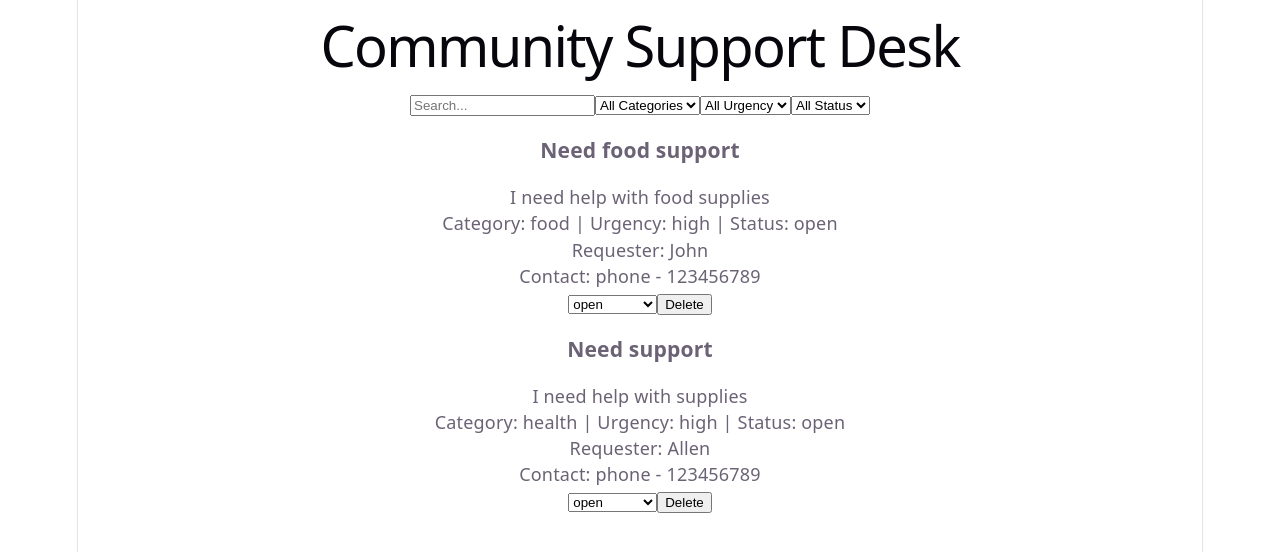
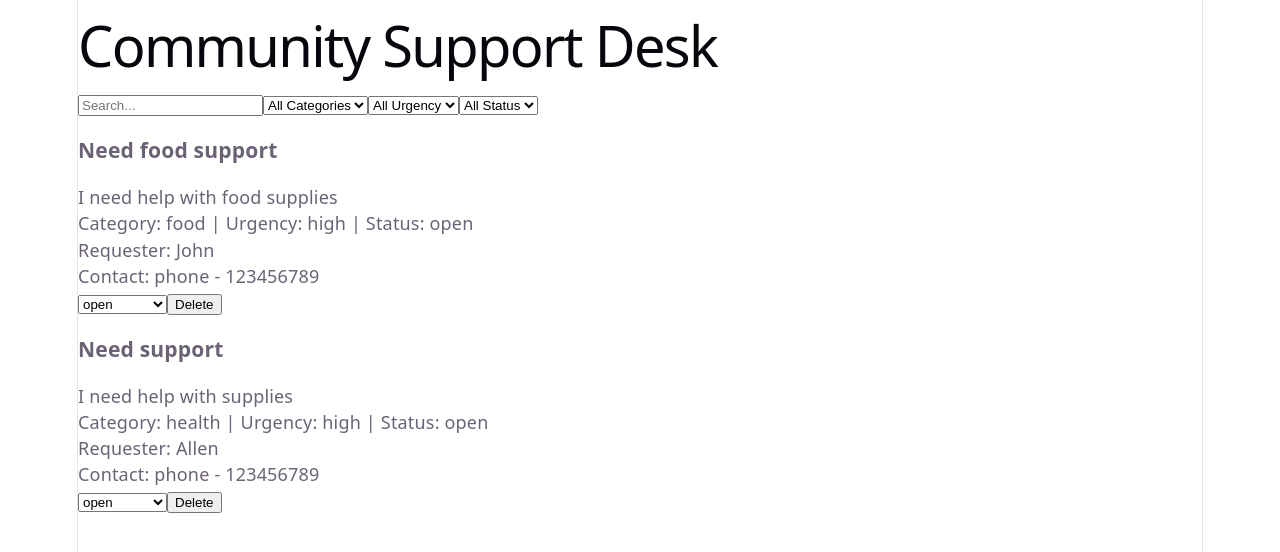
Before and after one commit to Glamnart/communityManager, a React (Vite) app: page / in a window 1280 px wide. Shown: the top 552 px of the page. Built offline with nearby package versions, Linux system fonts and the light colour scheme.

Commit message:
refactor: Comment out unused type import and RequestForm component in App.tsx; update text alignment in index.css

```diff
--- a/src/App.tsx
+++ b/src/App.tsx
@@ -1,7 +1,7 @@
 import React, { useState } from "react";
 import { RequestList } from "./components/RequestList";
 import Header from "./components/Header"
-import type { SupportRequest } from "./types/types";
+// import type { SupportRequest } from "./types/types";
 import {RequestsSampleData} from "./data/sample.js"
 import './App.css'
 import RequestForm from './RequestForm'
@@ -13,6 +13,7 @@ const App: React.FC = () => {
   return (
     <div>
       <Header/>
+      {/* <RequestForm onSubmit={(newRequest) => setRequests((prev) => [newRequest, ...prev])} /> */}
       <RequestList
         requests={requests}
         setRequests={setRequests}
--- a/src/index.css
+++ b/src/index.css
@@ -54,7 +54,7 @@
   width: 1126px;
   max-width: 100%;
   margin: 0 auto;
-  text-align: center;
+  /* text-align: center; */
   border-inline: 1px solid var(--border);
   min-height: 100svh;
   display: flex;
```
